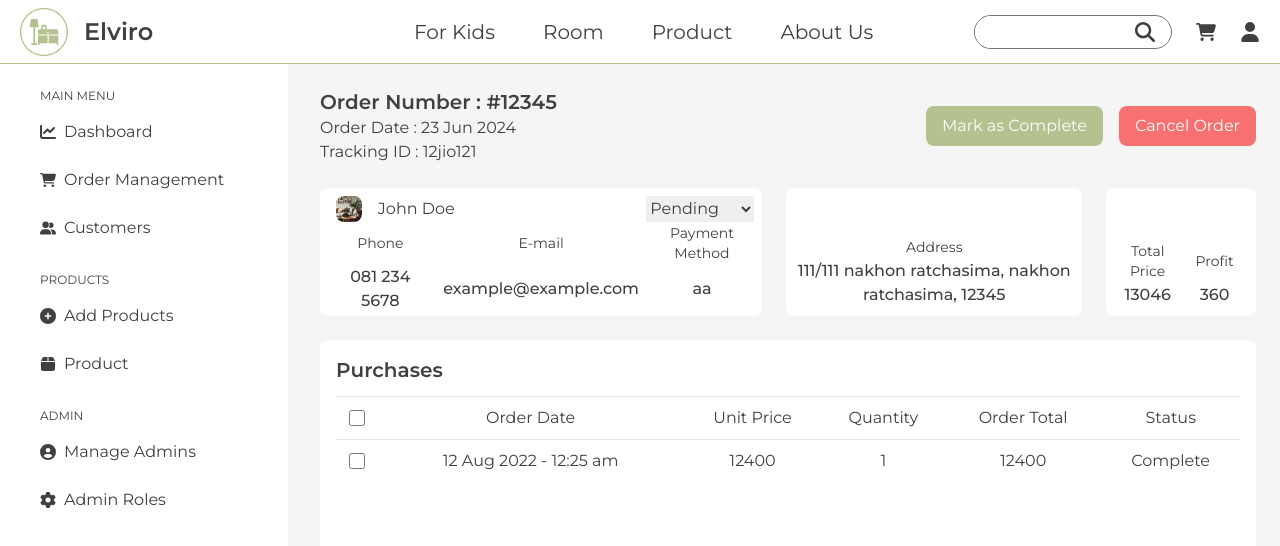
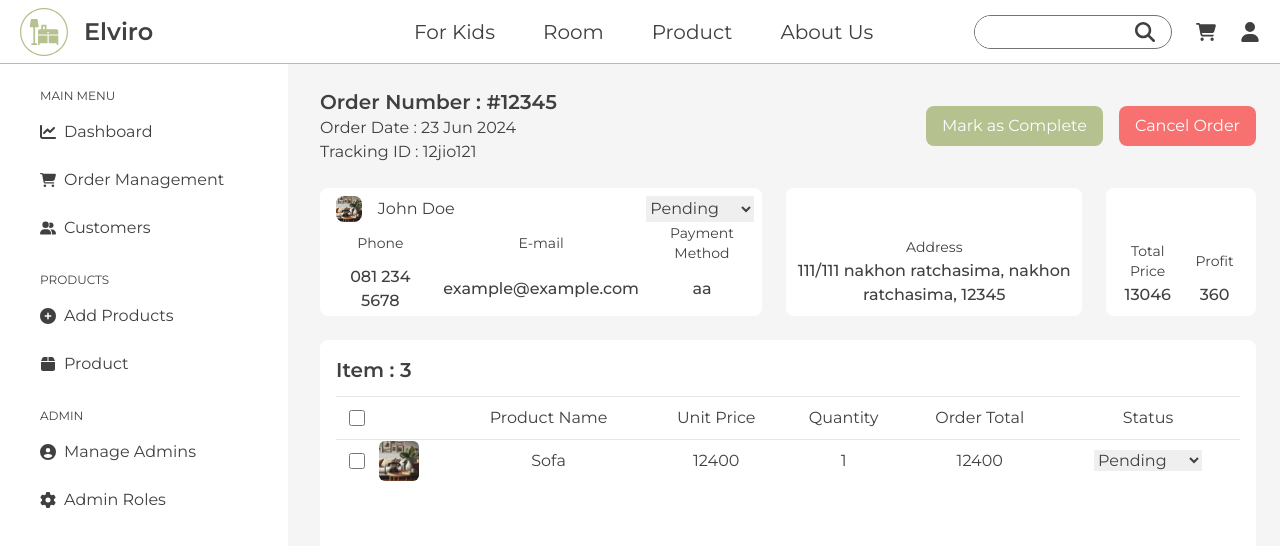
Before and after one commit to jsd7-group3-the-immortal-elf/elviro-frontend, a React (Vite) app: page /dashboard/order/view-order in a window 1280 px wide. Shown: the top 546 px of the page. Built offline with nearby package versions, Linux system fonts and the light colour scheme.

Commit message:
viewOrderPage without CRUD

```diff
--- a/src/pages/dashboard/DashOrderViewPage.jsx
+++ b/src/pages/dashboard/DashOrderViewPage.jsx
@@ -130,9 +130,9 @@ export default function DashProductViewPage() {
 				</div>
 			</section>
 
-			<section className="bg-white rounded-lg p-4 min-h-[calc(100vh-496px)] flex flex-col justify-between">
+			<section className="bg-white rounded-lg p-4 min-h-[calc(100vh-364px)] flex flex-col justify-between">
 				<div>
-					<h4 className="mb-3">Purchases</h4>
+					<h4 className="mb-3">Item : 3</h4>
 					<table className="w-full">
 						<thead className="border-y">
 							<tr>
@@ -140,11 +140,11 @@ export default function DashProductViewPage() {
 									<input
 										type="checkbox"
 										name=""
-										id=""
 										className="accent-green w-4 h-4 m-3 "
 									/>
 								</th>
-								<th>Order Date</th>
+								<th></th>
+								<th>Product Name</th>
 								<th>Unit Price</th>
 								<th>Quantity</th>
 								<th>Order Total</th>
@@ -161,11 +161,30 @@ export default function DashProductViewPage() {
 										className="accent-green w-4 h-4 m-3 "
 									/>
 								</th>
-								<th>12 Aug 2022 - 12:25 am</th>
+								<th>
+									<div className="h-10 w-10 flex justify-center items-center">
+										<img
+											src={customerPic}
+											alt="mock"
+											className="aspect-square rounded-md"
+										/>
+									</div>
+								</th>
+								<th>Sofa</th>
 								<th>12400</th>
 								<th>1</th>
 								<th>12400</th>
-								<th>Complete</th>
+								<th>
+									<select name="orederStatus">
+										<option value="Pending">Pending</option>
+										<option value="Confirmed">Confirmed</option>
+										<option value="Processing">Processing</option>
+										<option value="Picked">Picked</option>
+										<option value="Shipped">Shipped</option>
+										<option value="Delivered">Delivered</option>
+										<option value="Cancelled">Cancelled</option>
+									</select>
+								</th>
 							</tr>
 						</tbody>
 					</table>
```
